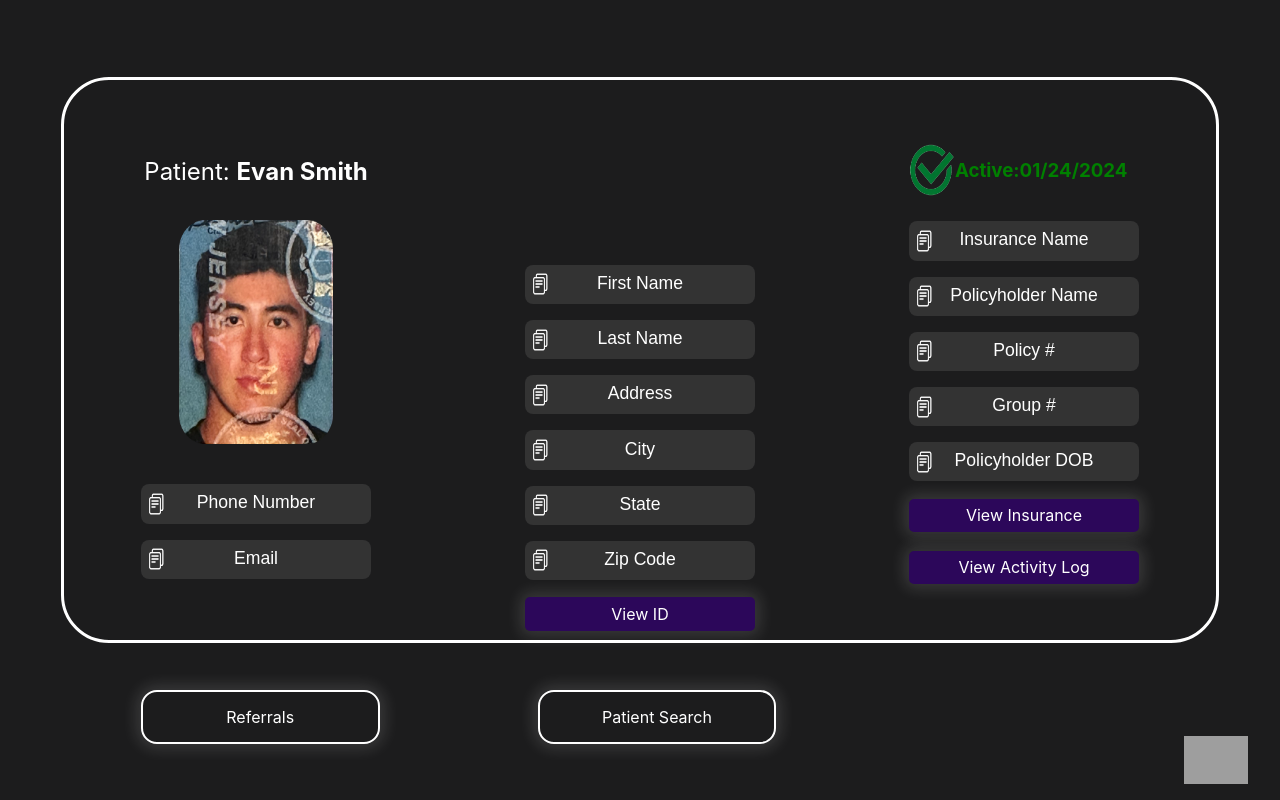
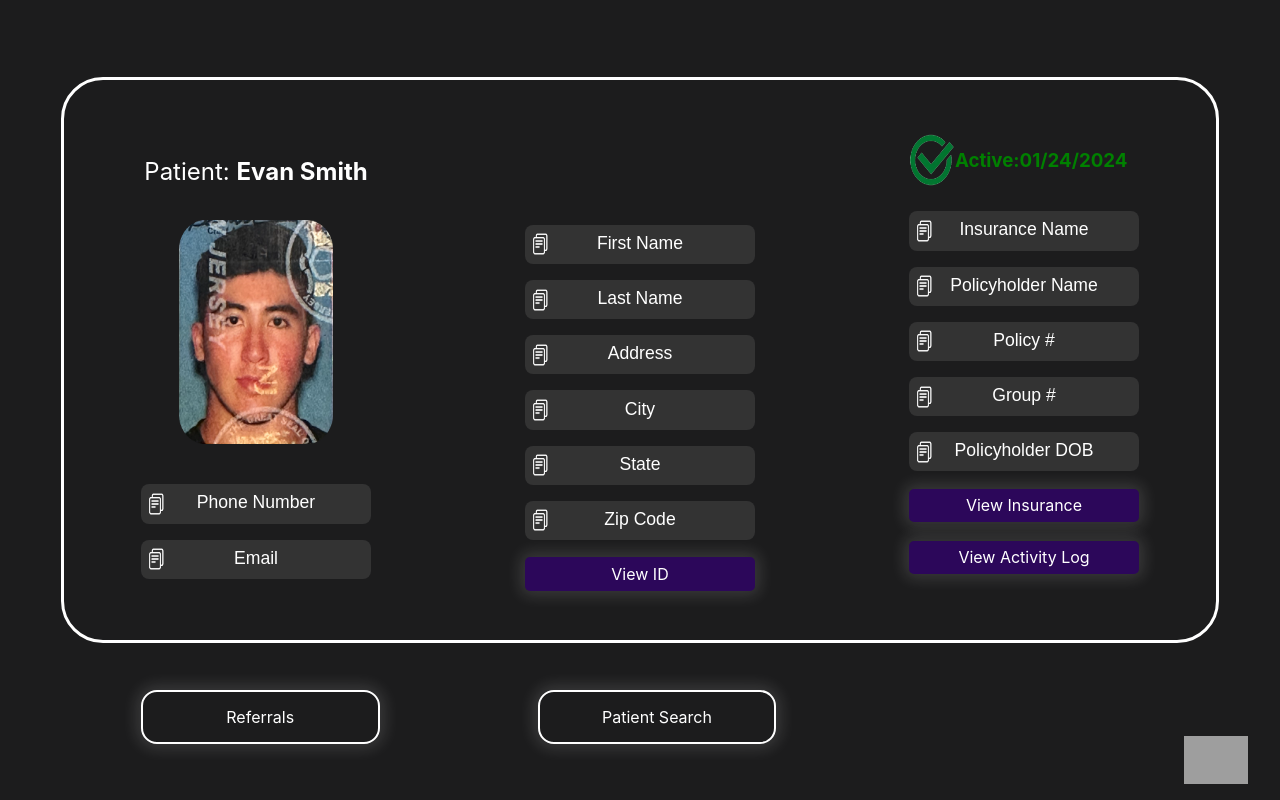
Before and after one commit to shashibyadav/carewallet-doctor-Web-App, a React (Create React App) app: page /PatientData in a window 1280 px wide. Built offline with nearby package versions, Linux system fonts and the light colour scheme; grey boxes are pictures that could not be loaded.

Commit message:
patientdata image position changes

```diff
--- a/src/styles/patient-data/patient-data.css
+++ b/src/styles/patient-data/patient-data.css
@@ -1,31 +1,32 @@
 .center-rectangle-2 {
-  display: grid;
-  place-items: center;
-  width: 90%;
-  border-radius: 3rem;
-  border: 3px white solid;
-  color: white;
-  background-color: #1C1C1D;
+
+
 
   .grid-container {
+    position: absolute;
     display: grid;
     grid-template-areas:
       "grid-1  grid-2  grid-3";
     grid-template-columns: repeat(3, 1fr);
+
+    box-sizing: border-box;
+
+    border-radius: 3rem;
+    justify-content: center;
+    align-items: center;
+    width: 100%;
     height: 100%;
-    box-sizing: border-box;
-    width: 100%;
-    border-radius: 3rem;
-
-  }
 
     .data-grid-1 {
+      position: absolute;
       display: flex;
       flex-direction: column;
       grid-area: grid-1;
       justify-content: center;
       align-items: center;
-
+      box-sizing: border-box;
+      width: 100%;
+      height: 100%;
       .input-container {
         position: relative;
         display: flex;
@@ -85,7 +86,9 @@
 
     }
 
+
     .data-grid-2 {
+      position: absolute;
       display: flex;
       flex-direction: column;
       grid-area: grid-2;
@@ -93,15 +96,19 @@
       justify-content: center;
       align-items: center;
       height: 100%;
+      box-sizing: border-box;
+      width: 100%;
+      height: 100%;
 
       .data-grid-2-container {
+        position: relative;
         display: flex;
         flex-direction: column;
         justify-content: flex-end;
         align-items: center;
         width: 100%;
         margin-top: auto;
-      /* margin-top: -80px;  */
+        margin-top: -80px;
         height: 100%;
 
 
@@ -189,16 +196,17 @@
 
     }
 
-
-
     .data-grid-3 {
+      position: absolute;
       display: flex;
       flex-direction: column;
       grid-area: grid-3;
+      width: 100%;
       height: 100%;
 
       justify-content: center;
       align-items: center;
+      box-sizing: border-box;
 
       .data-grid-3-container {
         display: flex;
@@ -208,11 +216,12 @@
         width: 100%;
         box-sizing: border-box;
 
-      /* margin-top: -20px;  */
+        margin-top: -20px;
 
         height: 100%;
 
         .status-container {
+
           display: flex;
           flex-direction: row;
           justify-content: space-between;
@@ -346,6 +355,18 @@
   }
 
 
+
+
+
+
+
+
+
+
+
+}
+
+
 .search-button {
 
   bottom: 7%;
```
Lines whose indentation alone changed are shown as unchanged.
